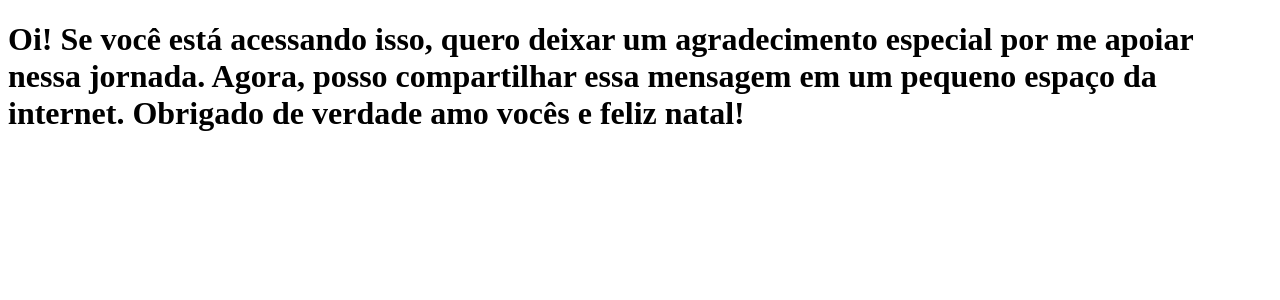
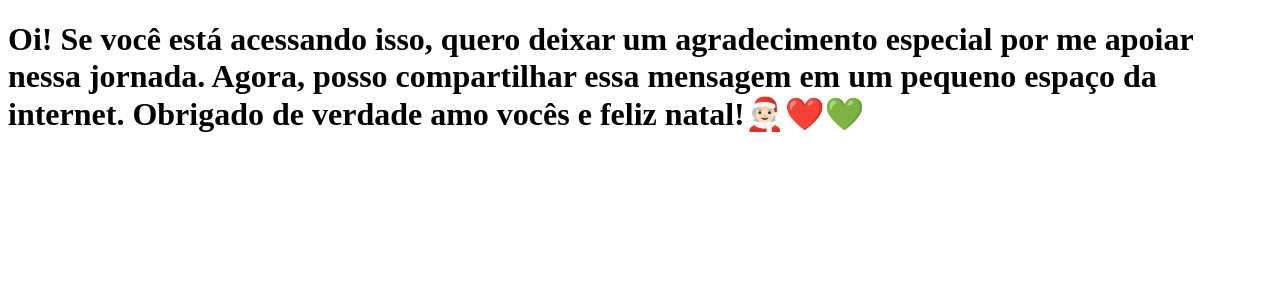
Before and after one commit to Victor-dias96/clone-tabnews, a Next.js app: page / in a window 1280 px wide. Shown: the top 300 px of the page. Built offline with nearby package versions, Linux system fonts and the light colour scheme.

Commit message:
emojis adicionados

```diff
--- a/pages/index.js
+++ b/pages/index.js
@@ -1,5 +1,5 @@
 function Home() {
-    return <h1>Oi! Se você está acessando isso, quero deixar um agradecimento especial por me apoiar nessa jornada. Agora, posso compartilhar essa mensagem em um pequeno espaço da internet. Obrigado de verdade amo vocês e feliz natal!</h1>
+    return <h1>Oi! Se você está acessando isso, quero deixar um agradecimento especial por me apoiar nessa jornada. Agora, posso compartilhar essa mensagem em um pequeno espaço da internet. Obrigado de verdade amo vocês e feliz natal!🧑🏻‍🎄❤️💚</h1>
 }
 
 export default Home;
```
